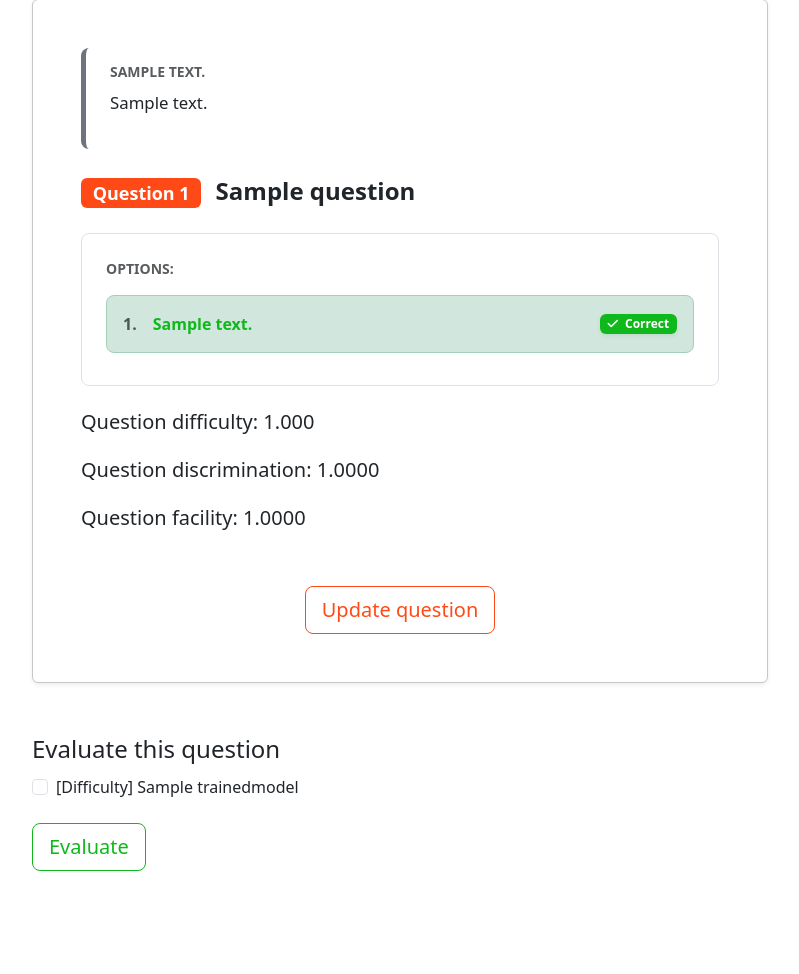
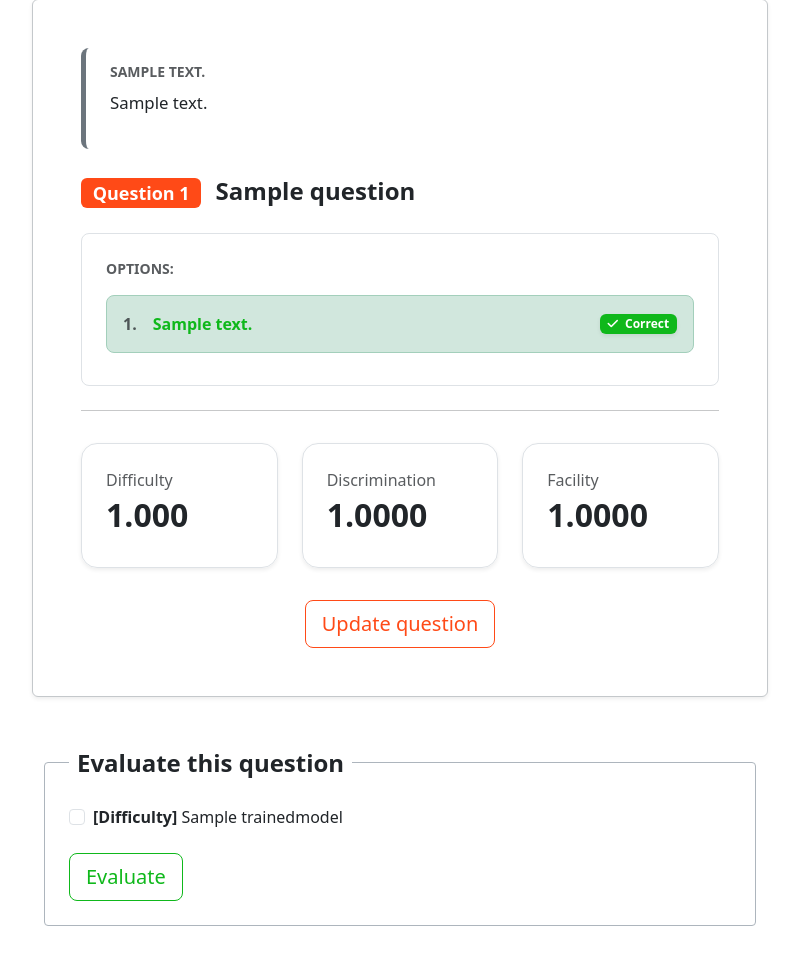
Before and after one commit to xPlume/QDET-App, a Django app: page /questions/1 in a window 1280 px wide. Shown: the part 436-1410 px from the top of the page, without its empty margins (240-1039 px from the left). Before the commit the page ends 1307 px from the top, so only its background shows below. Run offline with Django 5.2, Linux system fonts and the light colour scheme; a user stored in the database is signed in; tables that the repository leaves empty hold one stand-in row (values such as "Sample post").

Commit message:
Better UI on single_question.html Evaluate section

```diff
--- a/Project/directory/templates/directory/single_question.html
+++ b/Project/directory/templates/directory/single_question.html
@@ -33,6 +33,27 @@
 
 
 {% block content %}
+
+
+<style>
+	.border-fieldset {
+		border: 1px solid #adb5bd; /* Bootstrap's gray-500 */
+		padding: 1.5rem;
+		border-radius: 0.25rem;
+	}
+
+	.border-fieldset legend {
+		float: none;
+		width: auto;
+		padding: 0 0.5rem;
+		margin-bottom: 0;
+		font-size: 1.5rem;
+		font-weight: 700;
+	}
+  </style>
+
+
+
 <div class="container my-5">
     <div class="row justify-content-center">
         <div class="col-lg-10 col-xl-8">
@@ -91,20 +112,64 @@
                         </div>
                     </div>
 
+					<div class="my-4">
+						<hr>
+					</div>
 
-					<h5 class="mt-4">Question difficulty: {{ question.question_difficulty|default_if_none:'--' }}</h5>
-					<h5 class="mt-4">Question discrimination: {{ question.question_discrimination|default_if_none:'--' }}</h5>
-					<h5 class="mt-4">Question facility: {{ question.question_facility|default_if_none:'--' }}</h5>
+
+					<!-- Difficulty - Discrimination - Facility -->
+					<div class="row">
+
+						<!-- Difficulty -->
+						<div class="col-4 py-2">
+							<div class="d-flex align-items-center justify-content-between p-4 border rounded-4 shadow-sm">
+								<div class="d-flex align-items-center gap-4">
+									<div>
+										<!-- Text -->
+										<p class="text-muted mb-0 small fs-6">Difficulty</p>
+										<h2 class="fw-bold mt-1">{{ question.question_difficulty|default_if_none:'--' }}</h2>
+									</div>
+								</div>
+							</div>
+						</div>
+
+						<!-- Questions -->
+						<div class="col-4 py-2">
+							<div class="d-flex align-items-center justify-content-between p-4 border rounded-4 shadow-sm">
+								<div class="d-flex align-items-center gap-4">
+									<div>
+										<!-- Text -->
+										<p class="text-muted mb-0 small fs-6">Discrimination</p>
+										<h2 class="fw-bold mt-1">{{ question.question_discrimination|default_if_none:'--' }}</h2>
+									</div>
+								</div>
+							</div>
+						</div>
+
+						<!-- Context -->
+						<div class="col-4 py-2">
+							<div class="d-flex align-items-center justify-content-between p-4 border rounded-4 shadow-sm">
+								<div class="d-flex align-items-center gap-4">
+									<div>
+										<!-- Text -->
+										<p class="text-muted mb-0 small fs-6">Facility</p>
+										<h2 class="fw-bold mt-1">{{ question.question_facility|default_if_none:'--' }}</h2>
+									</div>
+								</div>
+							</div>
+						</div>
 
 					</div>
 
+
 					<!-- Update Question -->
-				<div class="d-flex justify-content-center">
+					<div class="d-flex justify-content-center mt-4">
 						<a href="{% url 'update_question' question.id %}">
-						<button type="button" class="btn btn-lg btn-outline-primary mb-5">Update question</button>
+							<button type="button" class="btn btn-lg btn-outline-primary">Update question</button>
 						</a>
 					</div>
 
+				</div>
 
             </div>
 
@@ -115,31 +180,30 @@
 			<form method="POST" enctype="multipart/form-data">
 			{% csrf_token %}
 
-				<legend class="mt-5">Evaluate this question</legend>
+				<!-- Evaluate question -->
+				<div class="container mt-5">
+					<fieldset class="border-fieldset">
+						<legend>Evaluate this question</legend>
 
-				<!-- Select models -->
-				<div class="mt-5 mb-4">
 						{% for model in existing_models %}
-						<div class="form-check">
+							<div class="form-check mb-2">
 								<input class="form-check-input"
 								   type="checkbox"
 								   name="selected_ids"
 								   id="check_{{ model.id }}"
 								   value="{{ model.id }}">
-							<label class="form-check-label" for="check_{{ model.id }}">
-								[{{ model.get_parameter_display }}] {{ model.title }}
+								<label class="form-check-label" for="cambridgeIrtV3Diff">
+									<strong>[{{ model.get_parameter_display }}]</strong> {{ model.title }}
 								</label>
 							</div>
 						{% endfor %}
-				</div>
 
+						<!-- Submit button -->
+						<button type="submit" class="btn btn-lg btn-outline-success mt-3">Evaluate</button>
 
-				<!-- Evaluate question -->
-				<div class="mb-3">
-					<button type="submit" class="btn btn-lg btn-outline-success">Evaluate</button>
+					</fieldset>
 				</div>
 			</form>
-
 
 
         </div>
```
Lines whose indentation alone changed are shown as unchanged.
